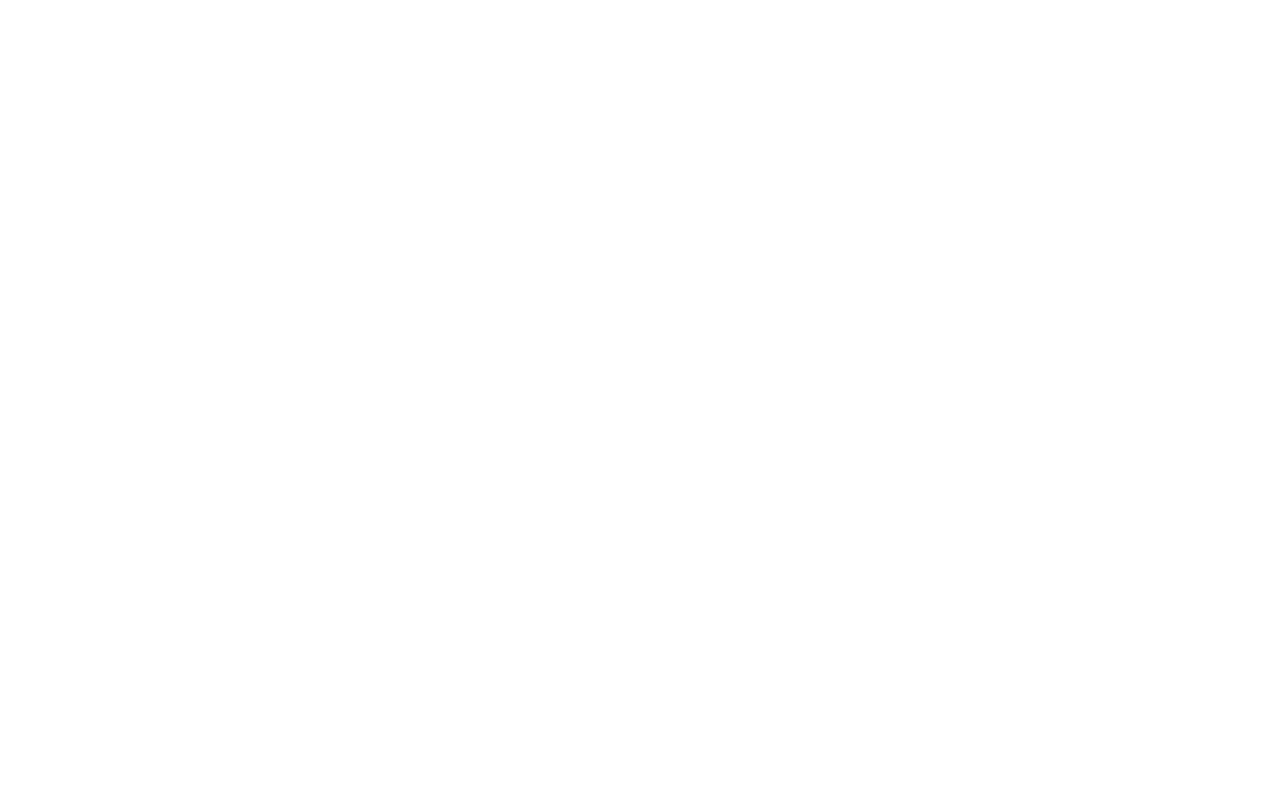
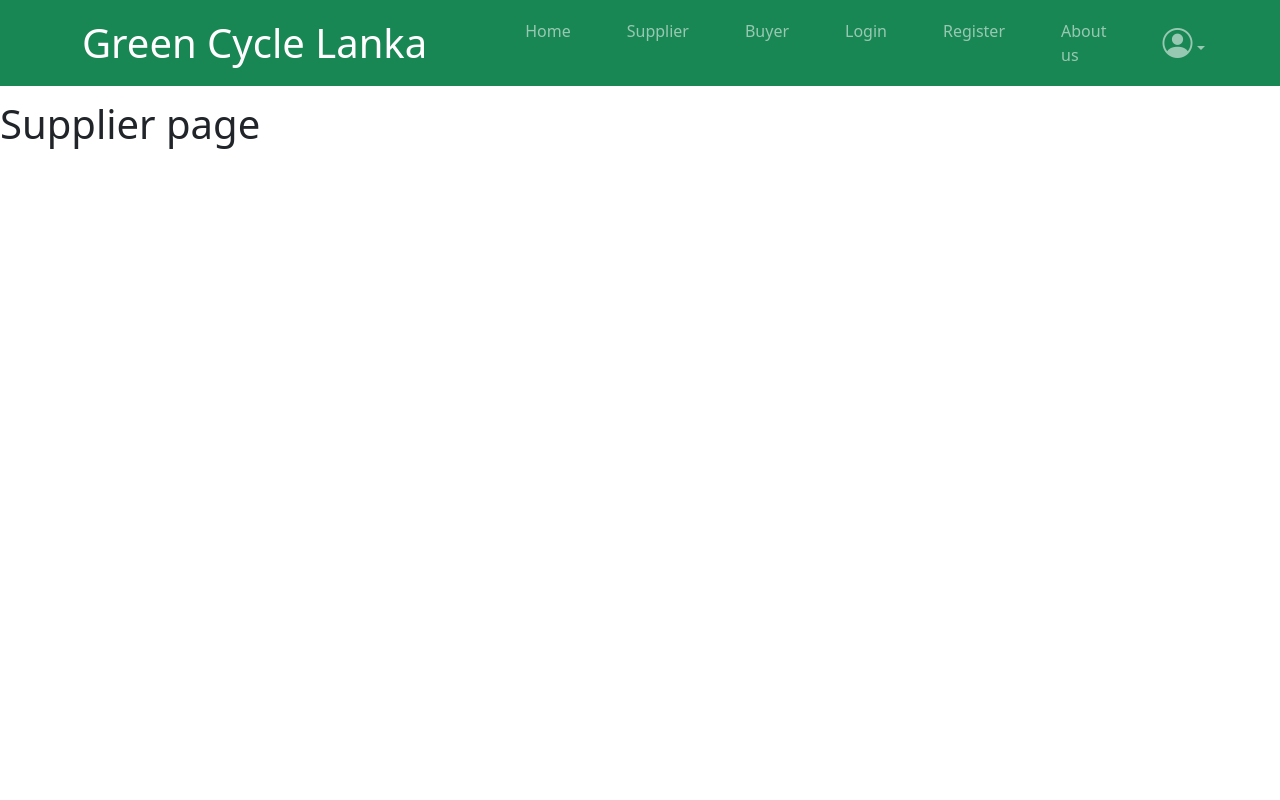
Before and after one commit to maheli101/Green-Cycle-Lanka-Frontend, a React (Vite) app: page /supplier in a window 1280 px wide. Before the commit this address had no page. Shown: the top 800 px of the page. Built offline with nearby package versions, Linux system fonts and the light colour scheme.

Commit message:
navigted home and supplier

```diff
--- a/src/App.jsx
+++ b/src/App.jsx
@@ -1,7 +1,9 @@
 import React from "react";
 import Dashboard from "./pages/Dashboard/Dashboard";
+import Loginpage from "./pages/Loginpage/Loginpage";
 import MainLayout from "./Layout/MainLayout/MainLayout";
 import { BrowserRouter as Router, Routes, Route } from "react-router-dom";
+import Supplier from "./pages/Supplierpage/Supplier";
 
 function App() {
   return (
@@ -9,7 +11,9 @@
       <Routes>
         <Route path="/" element={<MainLayout />}>
           <Route path="home" element={<Dashboard />} />
+          <Route path="supplier" element={<Supplier />} />
         </Route>
+        <Route path="login" element={<Loginpage />} />
       </Routes>
     </Router>
   );
--- a/src/Components/Navbar/Navbar.jsx
+++ b/src/Components/Navbar/Navbar.jsx
@@ -7,7 +7,7 @@
   return (
     <>
 
-      <Navbar fixed="top"  bg="success" data-bs-theme="dark" expand="lg">
+      <Navbar fixed="top"   bg="success" data-bs-theme="dark" expand="lg">
         <Container>
           <Navbar.Brand style={{ fontSize: "40px", marginRight: "90px" }} href="#home">
             Green Cycle Lanka
@@ -15,22 +15,22 @@
           <Navbar.Toggle aria-controls="basic-navbar-nav" />
           <Navbar.Collapse id="basic-navbar-nav">
             <Nav className="me-auto">
-              <Nav.Link style={{ marginRight: "40px" }} href="#home">
+              <Nav.Link style={{ marginRight: "40px" }} href="home">
                 Home
               </Nav.Link>
-              <Nav.Link style={{ marginRight: "40px" }} href="#supplier">
+              <Nav.Link style={{ marginRight: "40px" }} href="supplier">
                 Supplier
               </Nav.Link>
-              <Nav.Link style={{ marginRight: "40px" }} href="#buyer">
+              <Nav.Link style={{ marginRight: "40px" }} href="buyer">
                 Buyer
               </Nav.Link>
-              <Nav.Link style={{ marginRight: "40px" }} href="#login">
+              <Nav.Link style={{ marginRight: "40px" }} href="login">
                 Login
               </Nav.Link>
-              <Nav.Link style={{ marginRight: "40px" }} href="#register">
+              <Nav.Link style={{ marginRight: "40px" }} href="register">
                 Register
               </Nav.Link>
-              <Nav.Link style={{ marginRight: "40px" }} href="#aboutUs">
+              <Nav.Link style={{ marginRight: "40px" }} href="aboutUs">
                 About us
               </Nav.Link>
             </Nav>
--- a/src/pages/Dashboard/Dashboard.jsx
+++ b/src/pages/Dashboard/Dashboard.jsx
@@ -1,6 +1,4 @@
 import React from 'react'
-import Navbar from "../../Components/Navbar/Navbar";
-import Footer from '../../Components/Footer/Footer';
 
 
 function Dashboard() {
--- /dev/null
+++ b/src/pages/Loginpage/Loginpage.jsx
@@ -0,0 +1,13 @@
+import React from 'react'
+
+function Loginpage() {
+  return (
+    <div>
+      <h1>
+        Login page
+      </h1>
+    </div>
+  )
+}
+
+export default Loginpage
--- /dev/null
+++ b/src/pages/Supplierpage/Supplier.jsx
@@ -0,0 +1,13 @@
+import React from 'react'
+
+function Supplier() {
+  return (
+    <div>
+      <h1>
+        Supplier page
+      </h1>
+    </div>
+  )
+}
+
+export default Supplier
```
